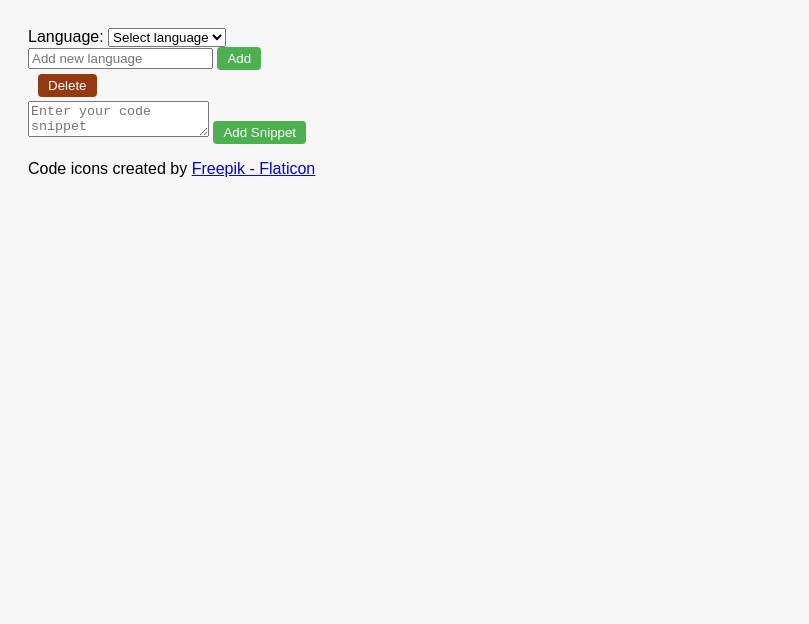
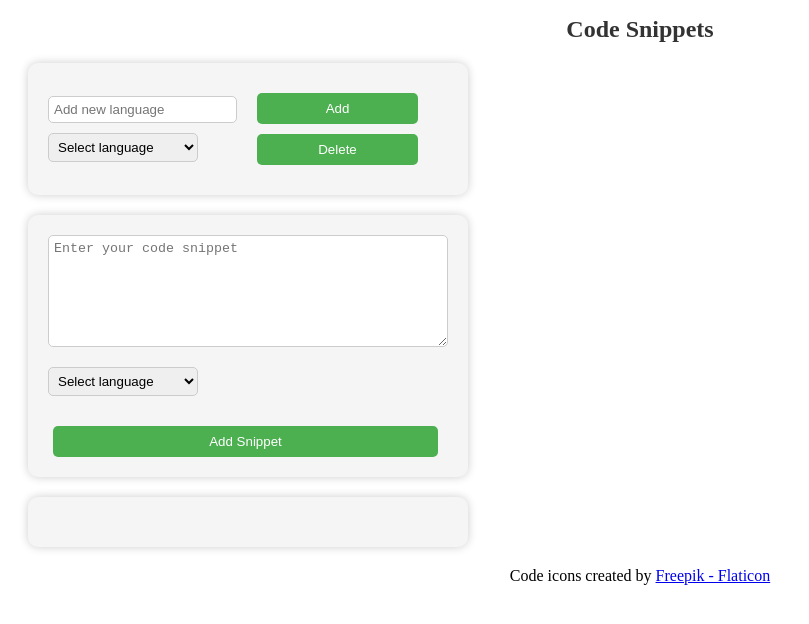
Before and after one commit to DinojAhangama/SnippetFlow, a browser extension: page index.html in a window 1280 px wide. Shown: the whole page, without its empty margins (0-809 px from the left). Drawn offline with Linux system fonts and the light colour scheme.

Commit message:
Styles updated

```diff
--- a/css/style.css
+++ b/css/style.css
@@ -1,74 +1,150 @@
-body {
-  width: 300px;
+.container {
+  display: grid;
+  grid-template-rows: auto auto;
+  grid-gap: 10px;
+  align-items: center;
+  width: 400px;
+  margin: 20px;
   padding: 20px;
-  font-family: Arial, sans-serif;
-  background-color: #f7f7f7;
+  background-color: #f5f5f5;
+  border-radius: 10px;
+  box-shadow: 0 0 10px rgba(0, 0, 0, 0.2);
+  overflow: hidden;
 }
 
-#add-language {
-  padding: 4px 10px;
-  background-color: #4caf50;
-  color: white;
+.snippet-item {
+  word-wrap: break-all;
+  font-size: 16px;
+}
+
+.title {
+  text-align: center;
+  margin-bottom: 20px;
+  font-size: 24px;
+  color: #333;
+}
+
+.label {
+  flex-shrink: 0;
+  font-size: 16px;
+  font-weight: bold;
+  margin-right: 10px;
+  color: #333;
+}
+
+.select {
+  grid-row: 2;
+  width: 150px;
+  padding: 5px;
+  margin: 10px 10px 0 0;
+  border: 1px solid #ccc;
+  border-radius: 5px;
+}
+
+.input {
+  grid-row: 1;
+  padding: 5px;
+  margin: 10px 10px 0 0;
+  border: 1px solid #ccc;
+  border-radius: 5px;
+}
+
+.button {
+  padding: 8px 16px;
+  background-color: #4CAF50;
+  color: #fff;
   border: none;
-  border-radius: 4px;
+  border-radius: 5px;
+  cursor: pointer;
+  margin: 10px 10px 0 0;
+}
+
+.button:hover {
+  background-color: #45a049;
+}
+
+.textarea {
+  flex-basis: 100%;
+  height: 100px;
+  padding: 5px;
+  margin-right: 0;
+  border: 1px solid #ccc;
+  border-radius: 5px;
+}
+
+.add-snippet-button-container {
+  text-align: right;
+  margin-top: -10px;
+  display: grid;
+  grid-template-columns: max-content;
+  gap: 10px;
+}
+
+#add-snippet {
+  margin-left: 5px;
+}
+
+#snippetsList {
+  margin-top: 20px;
+}
+
+h3 {
+  font-size: 18px;
+  margin-bottom: 10px;
+  color: #333;
+}
+
+ul {
+  list-style-type: none;
+  margin: 0;
+  padding: 0;
+}
+
+li {
+  display: flex;
+  align-items: center;
+  margin-bottom: 10px;
+  flex-wrap: wrap;
+}
+
+.snippet-text {
+  flex-basis: 100%;
+  margin-bottom: 10px;
+}
+
+.button-group {
+  display: flex;
+  margin-top: 10px;
+}
+
+.copy-button,
+.delete-button {
+  margin-right: 5px;
+  padding: 5px 10px;
+  background-color: #4CAF50;
+  color: #fff;
+  border: none;
+  border-radius: 5px;
   cursor: pointer;
 }
 
-#add-language:hover {
+.copy-button:hover,
+.delete-button:hover {
   background-color: #45a049;
 }
 
-#snippet-input button {
-  padding: 4px 10px;
-  background-color: #4caf50;
-  color: white;
-  border: none;
-  border-radius: 4px;
-  cursor: pointer;
+.form-container {
+  display: grid;
+  grid-template-columns: max-content 1fr max-content max-content;
+  gap: 10px;
+  align-items: center;
 }
 
-#snippet-input button:hover {
-  background-color: #45a049;
+.column {
+  display: flex;
+  flex-direction: column;
 }
 
-.copy-button,
-#add-snippet {
-  padding: 4px 10px;
-  background-color: #4caf50;
-  color: white;
-  border: none;
-  border-radius: 4px;
-  cursor: pointer;
-  margin-right: 5px;
+.footer {
+  text-align: center;
 }
-
-.delete-button {
-  padding: 4px 10px;
-  background-color: #8f2c02ee;
-  color: white;
-  border: none;
-  border-radius: 4px;
-  cursor: pointer;
-  margin-right: 5px;
-}
-
-#delete-language {
-  padding: 4px 10px;
-  margin: 4px 10px;
-  background-color: #8f2c02ee;
-  color: white;
-  border: none;
-  border-radius: 4px;
-  cursor: pointer;
-  margin-right: 5px;
-}
-
-#delete-language:hover {
-  background-color: #ef0f0fea;
-}
-
-.copy-button:hover,
-.delete-button:hover,
-#add-snippet:hover {
-  background-color: #45a049;
-}
--- a/index.html
+++ b/index.html
@@ -6,22 +6,31 @@
   <link rel="stylesheet" type="text/css" href="css/style.css">
 </head>
 <body>
-  <div>
-    <label for="language">Language:</label>
-    <select id="language"></select>
-    <input type="text" id="new-language" placeholder="Add new language">
-    <button id="add-language">Add</button>
-    <button id="delete-language">Delete</button>
+  <h1 class="title">Code Snippets</h1>
+  <div class="container">
+    <div class="form-container">
+      <div class="column">
+      <input type="text" id="new-language" class="input" placeholder="Add new language">
+      <select id="delete-language-select" class="select"></select>
+    </div>
+      <div class="column">
+      <button id="add-language" class="button">Add</button>
+      <button id="delete-language" class="button">Delete</button>
+    </div>
+    </div>
   </div>
 
-  <div>
-    <textarea id="snippet-text" placeholder="Enter your code snippet"></textarea>
-    <button id="add-snippet">Add Snippet</button>
+  <div class="container">
+    <select id="language" class="select"></select>
+    <textarea id="snippet-text" class="textarea" placeholder="Enter your code snippet"></textarea>
+    <div class="add-snippet-button-container"></div>
+      <button id="add-snippet" class="button">Add Snippet</button>
+    </div>
   </div>
 
-  <div id="snippetsList"></div>
+  <div class="container" id="snippetsList"></div>
 
-  <p>
+  <p class="footer">
     Code icons created by
     <a href="https://www.flaticon.com/free-icons/code" title="code icons">Freepik - Flaticon</a>
   </p>
--- a/js/main.js
+++ b/js/main.js
@@ -1,4 +1,5 @@
 var languageSelect = document.getElementById('language');
+var languageSelectForDelete = document.getElementById('delete-language-select');
 var newLanguageInput = document.getElementById('new-language');
 var addLanguageButton = document.getElementById('add-language');
 var deleteLanguageButton = document.getElementById('delete-language');
@@ -18,7 +19,7 @@ addLanguageButton.addEventListener('click', function() {
 });
 
 deleteLanguageButton.addEventListener('click', function() {
-  var selectedLanguage = languageSelect.value;
+  var selectedLanguage = languageSelectForDelete.value;
   if (selectedLanguage !== '') {
     deleteLanguage(selectedLanguage);
   }
@@ -104,6 +105,7 @@ function saveSnippets(snippets) {
 
 function renderLanguages(languages) {
   languageSelect.innerHTML = '';
+  languageSelectForDelete.innerHTML = '';
 
   var defaultOption = document.createElement('option');
   defaultOption.value = '';
@@ -112,11 +114,19 @@ function renderLanguages(languages) {
   defaultOption.textContent = 'Select language';
   languageSelect.appendChild(defaultOption);
 
+  var defaultOptionForDelete = document.createElement('option');
+  defaultOptionForDelete.value = '';
+  defaultOptionForDelete.disabled = true;
+  defaultOptionForDelete.selected = true;
+  defaultOptionForDelete.textContent = 'Select language';
+  languageSelectForDelete.appendChild(defaultOptionForDelete);
+
   languages.forEach(function(language) {
     var option = document.createElement('option');
     option.value = language;
     option.textContent = language;
     languageSelect.appendChild(option);
+    languageSelectForDelete.appendChild(option.cloneNode(true));
   });
 }
 
@@ -134,6 +144,7 @@ function renderSnippets(snippets) {
       snippets[language].forEach(function(snippetText, index) {
         var snippetItem = document.createElement('li');
         snippetItem.textContent = snippetText;
+        snippetItem.classList.add("snippet-item");
 
         var buttonGroup = document.createElement('div');
         buttonGroup.classList.add('button-group');
```
